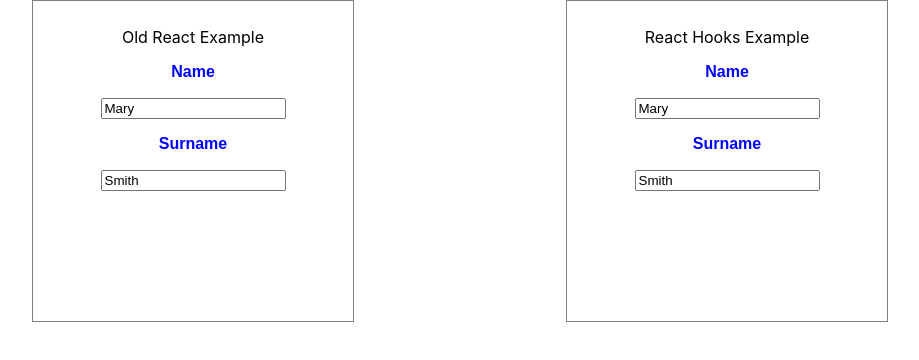
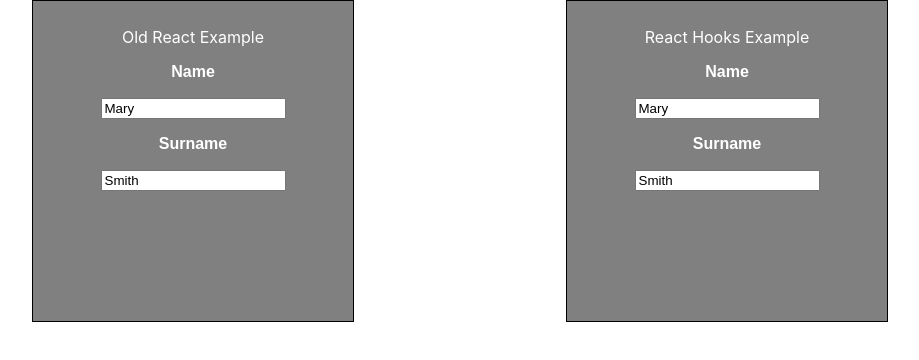
Before and after one commit to VizzzHu/react-hooks, a React (Create React App) app in the folder my-app/: page / in a window 1280 px wide. Shown: the top 360 px of the page, without its empty margins (180-1099 px from the left). Built offline with nearby package versions, Linux system fonts and the light colour scheme.

Commit message:
add useContext to ReactHooksExample

```diff
--- a/my-app/src/App.css
+++ b/my-app/src/App.css
@@ -9,7 +9,7 @@
   width: 300px;
   height: 300px;
   padding: 10px;
-  border: 1px solid gray;
+  border: 1px solid black;
 }
 
 .App-link {
--- a/my-app/src/App.js
+++ b/my-app/src/App.js
@@ -1,14 +1,18 @@
 import React from 'react';
 import './App.css';
+import { ThemeContext, themes } from './ThemeContext';
 import OldReactExample from './OldReactExample';
 import ReactHooksExample from './ReactHooksExample';
 
 function App() {
   return (
-    <div className="App">
-        <OldReactExample name="Mary"/>
-        <ReactHooksExample name="Mary"/>
-    </div>
+    <ThemeContext.Provider value={themes.dark}>
+        <div className="App">
+            <OldReactExample name="Mary"/>
+            <ReactHooksExample name="Mary"/>
+        </div>
+    </ThemeContext.Provider>
+
   );
 }
 
--- a/my-app/src/OldReactExample.jsx
+++ b/my-app/src/OldReactExample.jsx
@@ -1,8 +1,10 @@
 import React from 'react';
 import Row from './Row';
-import { ThemeContext, themes } from './ThemeContext';
+import { ThemeContext } from './ThemeContext';
 
 export default class OldReactExample extends React.Component {
+  static contextType = ThemeContext;
+
   constructor(props) {
     super(props);
     this.state = {
@@ -24,9 +26,10 @@ export default class OldReactExample extends React.Component {
   }
 
   render() {
+    const { fontColor, backgroundColor } = this.context;
+
     return (
-      <ThemeContext.Provider value={themes.light}>
-        <div className="column">
+      <div className="column" style={{ 'backgroundColor': backgroundColor, 'color': fontColor }}>
         <p>Old React Example </p>
         <Row label="Name">
           <input
@@ -41,7 +44,6 @@ export default class OldReactExample extends React.Component {
           />
         </Row>
       </div>
-      </ThemeContext.Provider>
     );
   }
 }
--- a/my-app/src/ReactHooksExample.jsx
+++ b/my-app/src/ReactHooksExample.jsx
@@ -1,9 +1,11 @@
-import React, { useState } from 'react';
+import React, { useState, useContext } from 'react';
 import Row from './Row';
+import { ThemeContext } from './ThemeContext';
 
 const ReactHooksExample = (props) => {
   const [name, setName] = useState('Mary');
   const [surname, setSurname] = useState('Smith');
+  const theme = useContext(ThemeContext);
 
   const handleNameChange = (e) => {
     setName(e.target.value);
@@ -14,7 +16,7 @@ const ReactHooksExample = (props) => {
   }
 
   return (
-    <div className="column">
+    <div className="column" style={{ 'backgroundColor': theme.backgroundColor, 'color': theme.fontColor }}>
       <p>React Hooks Example </p>
       <Row label="Name">
         <input
--- a/my-app/src/Row.jsx
+++ b/my-app/src/Row.jsx
@@ -1,26 +1,14 @@
 import React from 'react';
 import "./Row.css";
-import { ThemeContext } from "./ThemeContext";
 
-export default class Row extends React.Component {
-  static contextType = ThemeContext;
+const Row = (props) => {
+    const { label, children } = props;
+    return (
+        <div className="Row">
+          <p>{label}</p>
+          {children}
+        </div>
+    );
+};
 
-  render() {
-  	const { label, children } = this.props;
-    const { fontColor, backgroundColor } = this.context;
-
-  	return (
-	    <div
-	      className="Row"
-	      style={{
-	    	'backgroundColor': backgroundColor,
-	    	'color': fontColor
-	      }}
-	    >
-	      <p>{label}</p>
-	      {children}
-	    </div>
-	  );
-
-  }
-}
+export default Row;
--- a/my-app/src/ThemeContext.js
+++ b/my-app/src/ThemeContext.js
@@ -14,5 +14,3 @@ export const themes = {
 export const ThemeContext = React.createContext(
     themes.light
 );
-export const ThemeContextProvider = ThemeContext.Provider;
-export const ThemeContextConsumer = ThemeContext.Consumer;
```
Lines whose indentation alone changed are shown as unchanged.
